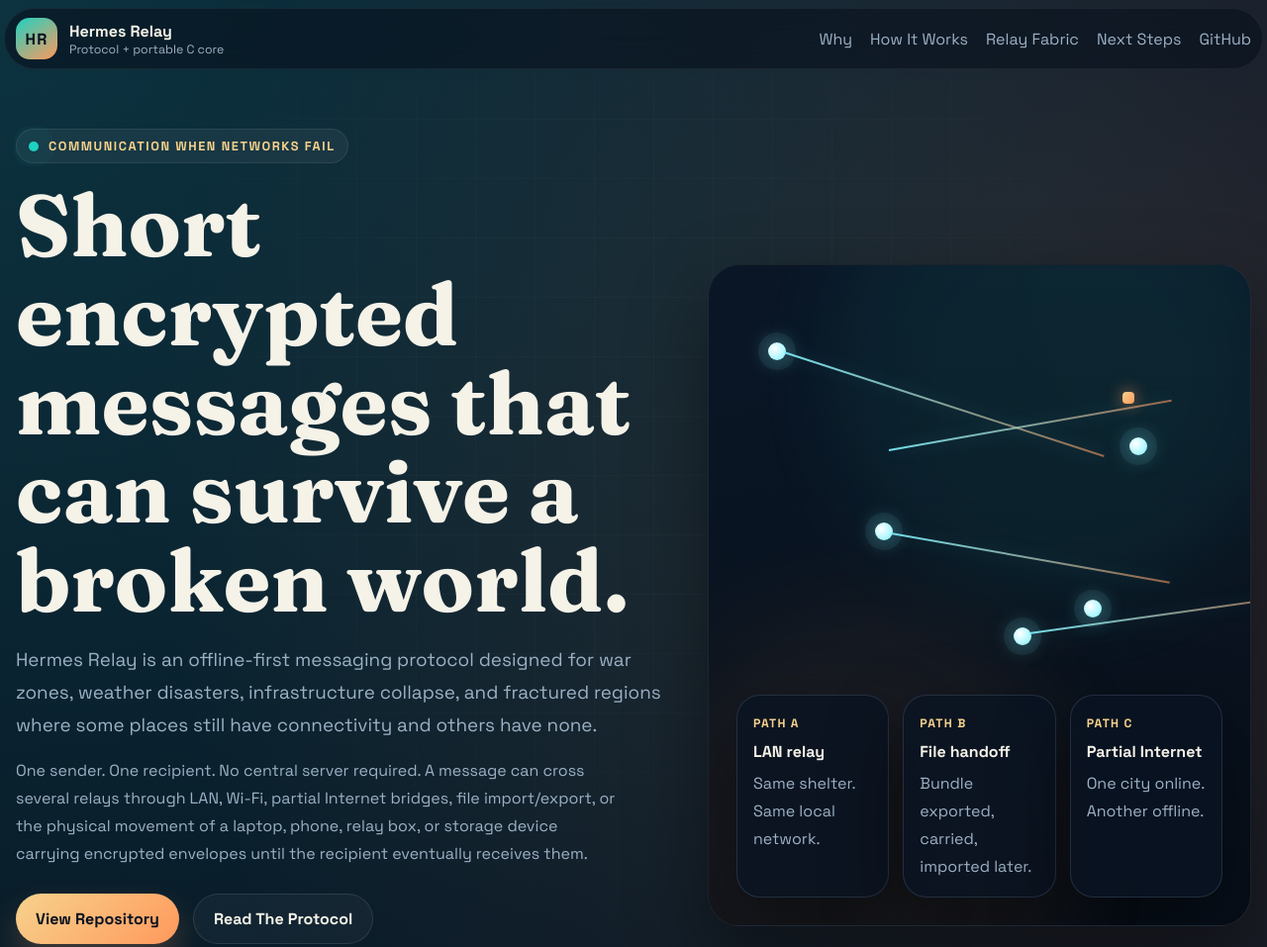
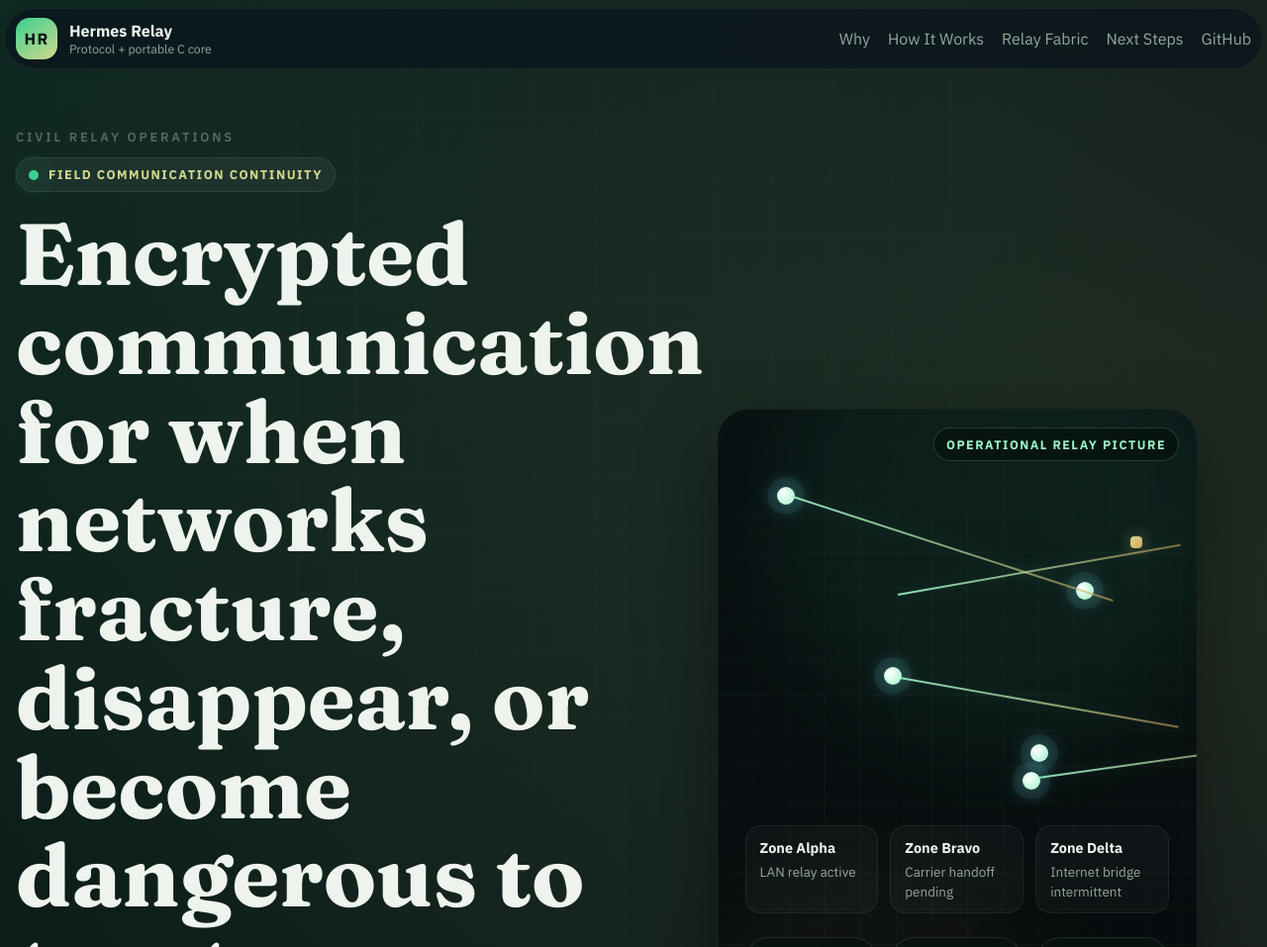
Before and after one commit to benjaminrathelot/Hermes-Relay, a plain HTML site: page site/index.html in a window 1280 px wide. Shown: the top 957 px of the page at 99% size. Drawn offline with Linux system fonts and the light colour scheme.

Commit message:
Refine landing page and clarify smart relay model

```diff
--- a/site/index.html
+++ b/site/index.html
@@ -9,10 +9,10 @@
   <meta property="og:description" content="Communication when networks fail. Offline-first, relay-driven, crisis-resilient messaging.">
   <meta property="og:type" content="website">
   <meta property="og:url" content="https://benjaminrathelot.github.io/Hermes-Relay/">
-  <meta name="theme-color" content="#0b1220">
+  <meta name="theme-color" content="#0a1418">
   <link rel="preconnect" href="https://fonts.googleapis.com">
   <link rel="preconnect" href="https://fonts.gstatic.com" crossorigin>
-  <link href="https://fonts.googleapis.com/css2?family=Fraunces:wght@500;600;700&family=Space+Grotesk:wght@400;500;700&display=swap" rel="stylesheet">
+  <link href="https://fonts.googleapis.com/css2?family=Fraunces:wght@500;600;700&family=IBM+Plex+Sans:wght@400;500;600;700&display=swap" rel="stylesheet">
   <link rel="stylesheet" href="./styles.css">
 </head>
 <body>
@@ -39,15 +39,15 @@
         <div class="hero-copy">
           <div class="eyebrow">
             <span class="pulse-dot"></span>
-            Communication when networks fail
+            Field communication continuity
           </div>
-          <h1>Short encrypted messages that can survive a broken world.</h1>
+          <h1>Encrypted communication for when networks fracture, disappear, or become dangerous to trust.</h1>
           <p class="hero-lead">
             Hermes Relay is an offline-first messaging protocol designed for war zones, weather disasters, infrastructure collapse,
             and fractured regions where some places still have connectivity and others have none.
           </p>
           <p class="hero-body">
-            One sender. One recipient. No central server required. A message can cross several relays through LAN, Wi-Fi, partial Internet
+            One sender. One recipient. One encrypted envelope. No central server required. A message can cross several relays through LAN, Wi-Fi, partial Internet
             bridges, file import/export, or the physical movement of a laptop, phone, relay box, or storage device carrying encrypted envelopes
             until the recipient eventually receives them.
           </p>
@@ -65,8 +65,10 @@
 
         <div class="hero-visual">
           <div class="visual-frame">
+            <div class="status-ribbon">Operational relay picture</div>
             <div class="signal-layer signal-layer-a"></div>
             <div class="signal-layer signal-layer-b"></div>
+            <div class="tactical-grid"></div>
             <div class="mesh">
               <span class="mesh-node node-a"></span>
               <span class="mesh-node node-b"></span>
@@ -79,6 +81,20 @@
               <span class="mesh-line line-de"></span>
               <span class="mesh-packet packet-1"></span>
               <span class="mesh-packet packet-2"></span>
+            </div>
+            <div class="ops-strip">
+              <div class="ops-item">
+                <strong>Zone Alpha</strong>
+                <span>LAN relay active</span>
+              </div>
+              <div class="ops-item">
+                <strong>Zone Bravo</strong>
+                <span>Carrier handoff pending</span>
+              </div>
+              <div class="ops-item">
+                <strong>Zone Delta</strong>
+                <span>Internet bridge intermittent</span>
+              </div>
             </div>
             <div class="visual-cards">
               <article class="mini-card">
@@ -119,10 +135,55 @@
         </article>
       </section>
 
+      <section class="section user-section">
+        <div class="section-heading">
+          <span class="eyebrow">What The User Actually Does</span>
+          <h2>For the end user, this should feel simpler than the network behind it.</h2>
+          <p>
+            The user should not have to route traffic manually. They create an identity, add contacts, write a short message, and read messages
+            that arrive for them. The relay layer is responsible for the spider work in the background.
+          </p>
+        </div>
+
+        <div class="user-grid">
+          <article class="user-card">
+            <span class="mini-label">Identity</span>
+            <h3>Each participant has a public/private key pair.</h3>
+            <p>
+              Every message is created by one sender identity and encrypted for one recipient identity. Hermes Relay is not group chat, not
+              broadcast social posting, and not a public feed.
+            </p>
+          </article>
+          <article class="user-card">
+            <span class="mini-label">Message model</span>
+            <h3>One message. One sender. One recipient.</h3>
+            <p>
+              The protocol keeps the unit of communication narrow and auditable. A user writes a short text and addresses it to a single contact.
+            </p>
+          </article>
+          <article class="user-card">
+            <span class="mini-label">Relay behavior</span>
+            <h3>The relay is the opportunistic operator.</h3>
+            <p>
+              Relays discover contact opportunities, exchange inventories, request missing envelopes, deduplicate traffic, store what is valid,
+              and keep diffusing messages without asking the user to micromanage each hop.
+            </p>
+          </article>
+          <article class="user-card">
+            <span class="mini-label">Practical effect</span>
+            <h3>The user carries messages by using the system, not by understanding routing.</h3>
+            <p>
+              As future mobile apps arrive, even small devices will be able to carry and relay large numbers of short encrypted messages while
+              the end user focuses on communication, not network topology.
+            </p>
+          </article>
+        </div>
+      </section>
+
       <section class="section" id="flow">
         <div class="section-heading">
           <span class="eyebrow">How It Works</span>
-          <h2>One encrypted envelope. Several possible hops.</h2>
+          <h2>One encrypted envelope. Several possible hops. Intelligent relay behavior in between.</h2>
           <p>
             The protocol does not need one continuous network path from origin to destination. It only needs enough intermittent contact
             for relays and devices to exchange opaque envelopes over time.
@@ -142,16 +203,21 @@
           </article>
           <article class="flow-step">
             <span class="step-number">03</span>
-            <h3>Carry</h3>
-            <p>Whenever a new contact becomes possible, the envelope can move over LAN, Wi-Fi, Internet relay, or file handoff.</p>
+            <h3>Diffuse</h3>
+            <p>The relay does the opportunistic work: inventory exchange, missing-envelope requests, validation, storage, and onward propagation.</p>
           </article>
           <article class="flow-step">
             <span class="step-number">04</span>
+            <h3>Carry</h3>
+            <p>Whenever new contact becomes possible, the envelope can move over LAN, Wi-Fi, Internet relay, file handoff, or a physically carried device.</p>
+          </article>
+          <article class="flow-step">
+            <span class="step-number">05</span>
             <h3>Relay Again</h3>
             <p>The next node stores it, deduplicates it, and later forwards it onward. The process repeats until it reaches the recipient side.</p>
           </article>
           <article class="flow-step">
-            <span class="step-number">05</span>
+            <span class="step-number">06</span>
             <h3>Deliver</h3>
             <p>The intended recipient decrypts the envelope locally. The sender and recipient never need to be online together.</p>
           </article>
@@ -230,7 +296,7 @@
             <article class="network-card">
               <span class="network-type">Live contact</span>
               <h3>LAN, Wi-Fi, hotspot, bridge relay</h3>
-              <p>Two relays or clients meet, exchange inventories, request what is missing, verify envelopes, and keep going.</p>
+              <p>Two relays or clients meet, exchange inventories, request what is missing, verify envelopes, and keep diffusing traffic automatically.</p>
             </article>
             <article class="network-card">
               <span class="network-type">Deferred contact</span>
@@ -288,7 +354,7 @@
         <div class="project-grid">
           <div class="project-copy">
             <span class="eyebrow">Project Scope</span>
-            <h2>Protocol first. Real tools second. Mobile field use next.</h2>
+            <h2>Protocol first. Smart relay behavior next. Mobile field use after that.</h2>
             <p>
               The repository already includes a serious V1 protocol baseline: canonical envelopes, crypto, relay runtime, CLI, simulator,
               Python wrapper, and a local desktop control surface.
@@ -324,7 +390,8 @@
             <span class="eyebrow">Explore The Project</span>
             <h2>Read the spec. Run the relay. Build the next layer.</h2>
             <p>
-              Hermes Relay is designed to be auditable, portable, and implementable by independent developers across platforms.
+              Hermes Relay is designed to be auditable, portable, and implementable by independent developers across platforms, while giving the
+              end user a simple communication experience on top of a much more capable relay fabric.
             </p>
           </div>
           <div class="cta-actions">
--- a/site/styles.css
+++ b/site/styles.css
@@ -1,16 +1,16 @@
 :root {
-  --bg: #07111f;
-  --bg-soft: #0d1c30;
-  --panel: rgba(10, 20, 35, 0.82);
-  --panel-strong: rgba(8, 16, 28, 0.94);
-  --panel-light: rgba(20, 34, 54, 0.74);
-  --text: #f5f2e8;
-  --muted: #9cb1c5;
-  --line: rgba(160, 190, 220, 0.16);
-  --cyan: #7ef2ff;
-  --teal: #1fd1c1;
-  --sand: #f7d28c;
-  --amber: #ff995c;
+  --bg: #050d10;
+  --bg-soft: #0b1718;
+  --panel: rgba(10, 18, 19, 0.84);
+  --panel-strong: rgba(7, 12, 13, 0.95);
+  --panel-light: rgba(18, 28, 31, 0.82);
+  --text: #eef4ed;
+  --muted: #94a79e;
+  --line: rgba(151, 182, 158, 0.16);
+  --cyan: #9bf2c7;
+  --teal: #3ad08e;
+  --sand: #d2d88e;
+  --amber: #d8a75d;
   --alert: #ff6e5e;
   --shadow: 0 32px 80px rgba(0, 0, 0, 0.42);
   --radius-xl: 32px;
@@ -29,12 +29,12 @@ html {
 body {
   margin: 0;
   color: var(--text);
-  font-family: "Space Grotesk", sans-serif;
+  font-family: "IBM Plex Sans", sans-serif;
   background:
-    radial-gradient(circle at top left, rgba(31, 209, 193, 0.16), transparent 28%),
-    radial-gradient(circle at 90% 10%, rgba(255, 153, 92, 0.14), transparent 22%),
-    radial-gradient(circle at 50% 85%, rgba(126, 242, 255, 0.09), transparent 22%),
-    linear-gradient(180deg, #091527 0%, #06101b 44%, #040b14 100%);
+    radial-gradient(circle at top left, rgba(58, 208, 142, 0.13), transparent 26%),
+    radial-gradient(circle at 90% 10%, rgba(210, 216, 142, 0.12), transparent 22%),
+    radial-gradient(circle at 50% 85%, rgba(216, 167, 93, 0.08), transparent 20%),
+    linear-gradient(180deg, #091112 0%, #061011 42%, #04090b 100%);
   overflow-x: hidden;
 }
 
@@ -93,8 +93,8 @@ body::before {
   width: 42px;
   height: 42px;
   border-radius: 14px;
-  background: linear-gradient(145deg, var(--teal), var(--amber));
-  color: #07111f;
+  background: linear-gradient(145deg, var(--teal), var(--sand));
+  color: #061011;
   font-weight: 700;
   letter-spacing: 0.08em;
 }
@@ -145,6 +145,17 @@ body::before {
   align-items: center;
 }
 
+.hero-copy::before {
+  content: "Civil relay operations";
+  display: block;
+  margin-bottom: 12px;
+  color: rgba(148, 167, 158, 0.52);
+  font-size: 0.8rem;
+  font-weight: 600;
+  letter-spacing: 0.22em;
+  text-transform: uppercase;
+}
+
 .eyebrow {
   display: inline-flex;
   align-items: center;
@@ -165,7 +176,7 @@ body::before {
   height: 10px;
   border-radius: 50%;
   background: var(--teal);
-  box-shadow: 0 0 0 0 rgba(31, 209, 193, 0.7);
+  box-shadow: 0 0 0 0 rgba(58, 208, 142, 0.7);
   animation: beat 2s infinite;
 }
 
@@ -255,8 +266,8 @@ p {
 .signal-list li {
   padding: 10px 14px;
   border-radius: 999px;
-  background: rgba(126, 242, 255, 0.06);
-  border: 1px solid rgba(126, 242, 255, 0.15);
+  background: rgba(155, 242, 199, 0.06);
+  border: 1px solid rgba(155, 242, 199, 0.15);
   color: var(--text);
   font-size: 0.92rem;
 }
@@ -271,11 +282,38 @@ p {
   padding: 28px;
   border-radius: var(--radius-xl);
   background:
-    linear-gradient(180deg, rgba(10, 22, 38, 0.94), rgba(6, 14, 24, 0.94)),
-    radial-gradient(circle at top right, rgba(31, 209, 193, 0.15), transparent 36%);
+    linear-gradient(180deg, rgba(9, 17, 18, 0.96), rgba(5, 10, 11, 0.97)),
+    radial-gradient(circle at top right, rgba(58, 208, 142, 0.16), transparent 34%);
   border: 1px solid rgba(255,255,255,0.08);
   box-shadow: var(--shadow);
   overflow: hidden;
+}
+
+.status-ribbon {
+  position: absolute;
+  top: 18px;
+  right: 18px;
+  z-index: 2;
+  padding: 8px 12px;
+  border-radius: 999px;
+  background: rgba(0, 0, 0, 0.34);
+  border: 1px solid rgba(155, 242, 199, 0.18);
+  color: var(--cyan);
+  font-size: 0.78rem;
+  font-weight: 700;
+  text-transform: uppercase;
+  letter-spacing: 0.12em;
+}
+
+.tactical-grid {
+  position: absolute;
+  inset: 0;
+  background-image:
+    linear-gradient(rgba(155, 242, 199, 0.035) 1px, transparent 1px),
+    linear-gradient(90deg, rgba(155, 242, 199, 0.035) 1px, transparent 1px);
+  background-size: 36px 36px;
+  mask-image: radial-gradient(circle at center, black 58%, transparent 96%);
+  pointer-events: none;
 }
 
 .signal-layer {
@@ -291,13 +329,13 @@ p {
 .signal-layer-a {
   top: -120px;
   right: -40px;
-  background: rgba(31, 209, 193, 0.18);
+  background: rgba(58, 208, 142, 0.18);
 }
 
 .signal-layer-b {
   bottom: -140px;
   left: -80px;
-  background: rgba(255, 153, 92, 0.16);
+  background: rgba(216, 167, 93, 0.15);
 }
 
 .mesh {
@@ -328,9 +366,9 @@ p {
 
 .mesh-line {
   height: 2px;
-  background: linear-gradient(90deg, rgba(126, 242, 255, 0.9), rgba(255, 153, 92, 0.58));
+  background: linear-gradient(90deg, rgba(155, 242, 199, 0.9), rgba(216, 167, 93, 0.58));
   transform-origin: left center;
-  box-shadow: 0 0 18px rgba(126, 242, 255, 0.24);
+  box-shadow: 0 0 18px rgba(155, 242, 199, 0.24);
 }
 
 .line-ab { top: 37px; left: 48px; width: 340px; transform: rotate(18deg); }
@@ -343,7 +381,32 @@ p {
   height: 12px;
   border-radius: 4px;
   background: linear-gradient(135deg, var(--sand), var(--amber));
-  box-shadow: 0 0 16px rgba(255, 153, 92, 0.75);
+  box-shadow: 0 0 16px rgba(210, 216, 142, 0.48);
+}
+
+.ops-strip {
+  display: grid;
+  grid-template-columns: repeat(3, 1fr);
+  gap: 12px;
+  margin-top: 10px;
+}
+
+.ops-item {
+  padding: 12px 14px;
+  border-radius: 16px;
+  background: rgba(255,255,255,0.03);
+  border: 1px solid rgba(255,255,255,0.07);
+}
+
+.ops-item strong {
+  display: block;
+  margin-bottom: 4px;
+  font-size: 0.9rem;
+}
+
+.ops-item span {
+  color: var(--muted);
+  font-size: 0.84rem;
 }
 
 .packet-1 {
@@ -411,6 +474,27 @@ p {
   padding: 28px;
 }
 
+.user-grid {
+  display: grid;
+  grid-template-columns: repeat(2, 1fr);
+  gap: 18px;
+  margin-top: 28px;
+}
+
+.user-card {
+  padding: 24px;
+  border-radius: var(--radius-lg);
+  background:
+    linear-gradient(180deg, rgba(14, 24, 25, 0.92), rgba(8, 15, 16, 0.94)),
+    radial-gradient(circle at top right, rgba(58, 208, 142, 0.10), transparent 36%);
+  border: 1px solid var(--line);
+  box-shadow: var(--shadow);
+}
+
+.user-card h3 {
+  margin-bottom: 10px;
+}
+
 .section {
   margin-top: 92px;
 }
@@ -429,7 +513,7 @@ p {
 
 .flow-grid {
   display: grid;
-  grid-template-columns: repeat(5, 1fr);
+  grid-template-columns: repeat(6, 1fr);
   gap: 16px;
   margin-top: 28px;
 }
@@ -589,11 +673,11 @@ p {
 }
 
 .milestone-card.current {
-  background: linear-gradient(135deg, rgba(31, 209, 193, 0.14), rgba(10, 20, 35, 0.95));
+  background: linear-gradient(135deg, rgba(58, 208, 142, 0.14), rgba(10, 20, 35, 0.95));
 }
 
 .milestone-card.next {
-  background: linear-gradient(135deg, rgba(247, 210, 140, 0.12), rgba(10, 20, 35, 0.95));
+  background: linear-gradient(135deg, rgba(210, 216, 142, 0.12), rgba(10, 20, 35, 0.95));
 }
 
 .milestone-card.future {
@@ -639,9 +723,9 @@ p {
 }
 
 @keyframes beat {
-  0% { box-shadow: 0 0 0 0 rgba(31, 209, 193, 0.7); }
-  70% { box-shadow: 0 0 0 16px rgba(31, 209, 193, 0); }
-  100% { box-shadow: 0 0 0 0 rgba(31, 209, 193, 0); }
+  0% { box-shadow: 0 0 0 0 rgba(58, 208, 142, 0.7); }
+  70% { box-shadow: 0 0 0 16px rgba(58, 208, 142, 0); }
+  100% { box-shadow: 0 0 0 0 rgba(58, 208, 142, 0); }
 }
 
 @keyframes dashMove {
@@ -683,6 +767,8 @@ p {
     min-height: 580px;
   }
 
+  .ops-strip,
+  .user-grid,
   .flow-grid,
   .timeline,
   .scenario-strip {
@@ -710,6 +796,8 @@ p {
   }
 
   .visual-cards,
+  .ops-strip,
+  .user-grid,
   .flow-grid,
   .timeline,
   .scenario-strip,
```
Also changed, not shown: 1 other file.
